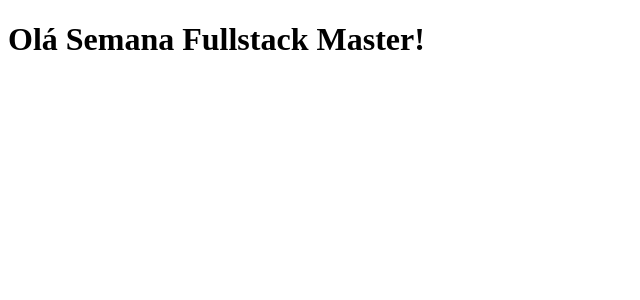
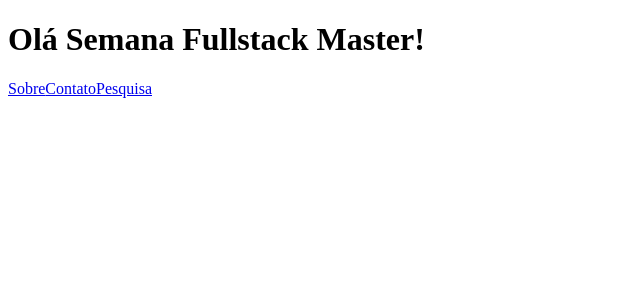
Before and after one commit to leonardocs1/palpite-box, a Next.js app: page / in a window 1280 px wide. Shown: the top 300 px of the page, without its empty margins (0-640 px from the left). Built offline with nearby package versions, Linux system fonts and the light colour scheme.

Commit message:
Criado páginas de navegação

```diff
--- a/pages/index.js
+++ b/pages/index.js
@@ -1,7 +1,23 @@
 import React from 'react'
+import Link from 'next/link'
 
 const Index = () => {
-  return <h1>Olá Semana Fullstack Master!</h1>
+  return (
+    <div>
+      <h1>Olá Semana Fullstack Master!</h1>
+      <div>
+        <Link href='/sobre'>
+          <a>Sobre</a>
+        </Link>
+        <Link href='/contato'>
+          <a>Contato</a>
+        </Link>
+        <Link href='/pesquisa'>
+          <a>Pesquisa</a>
+        </Link>
+      </div>
+    </div>
+  )
 }
 
 export default Index
```
Also changed, not shown: pages/contato.js (added, +16 -0 lines), pages/pesquisa.js (added, +16 -0 lines), pages/sobre.js (added, +16 -0 lines).
